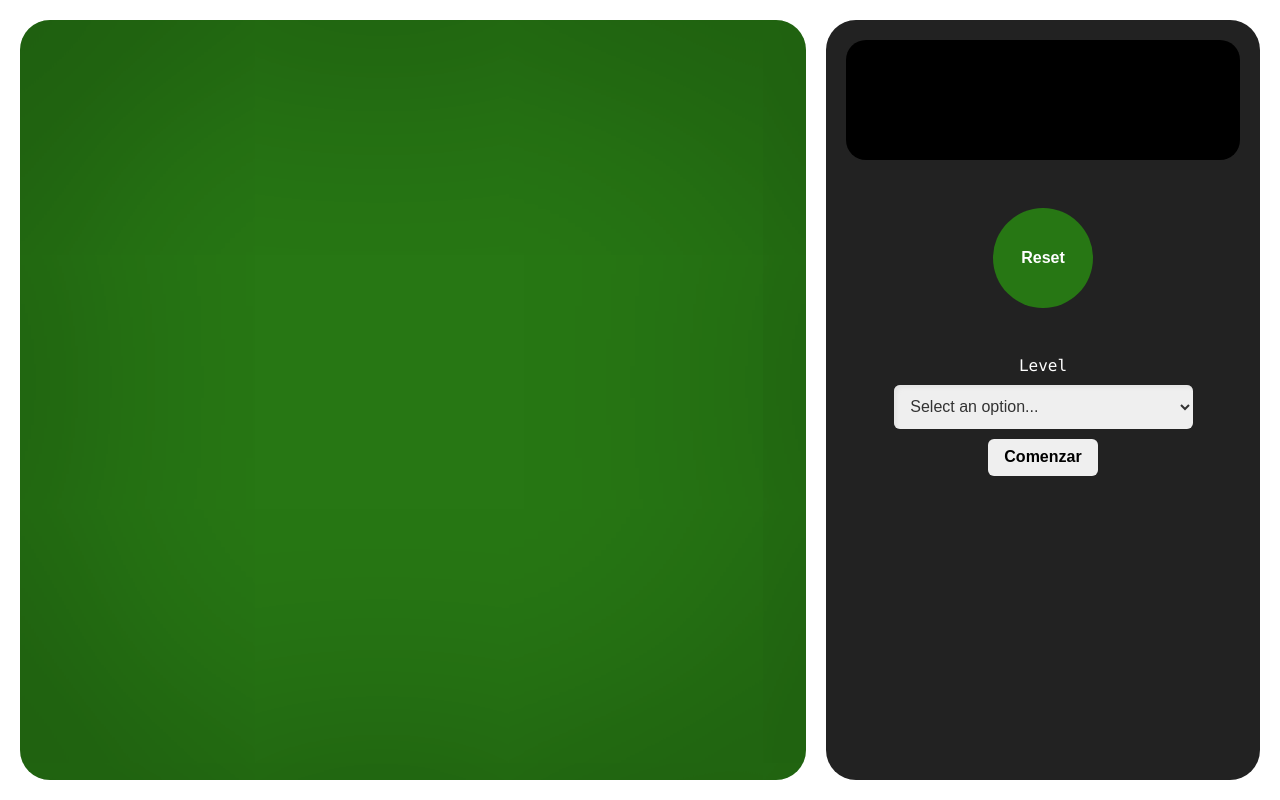
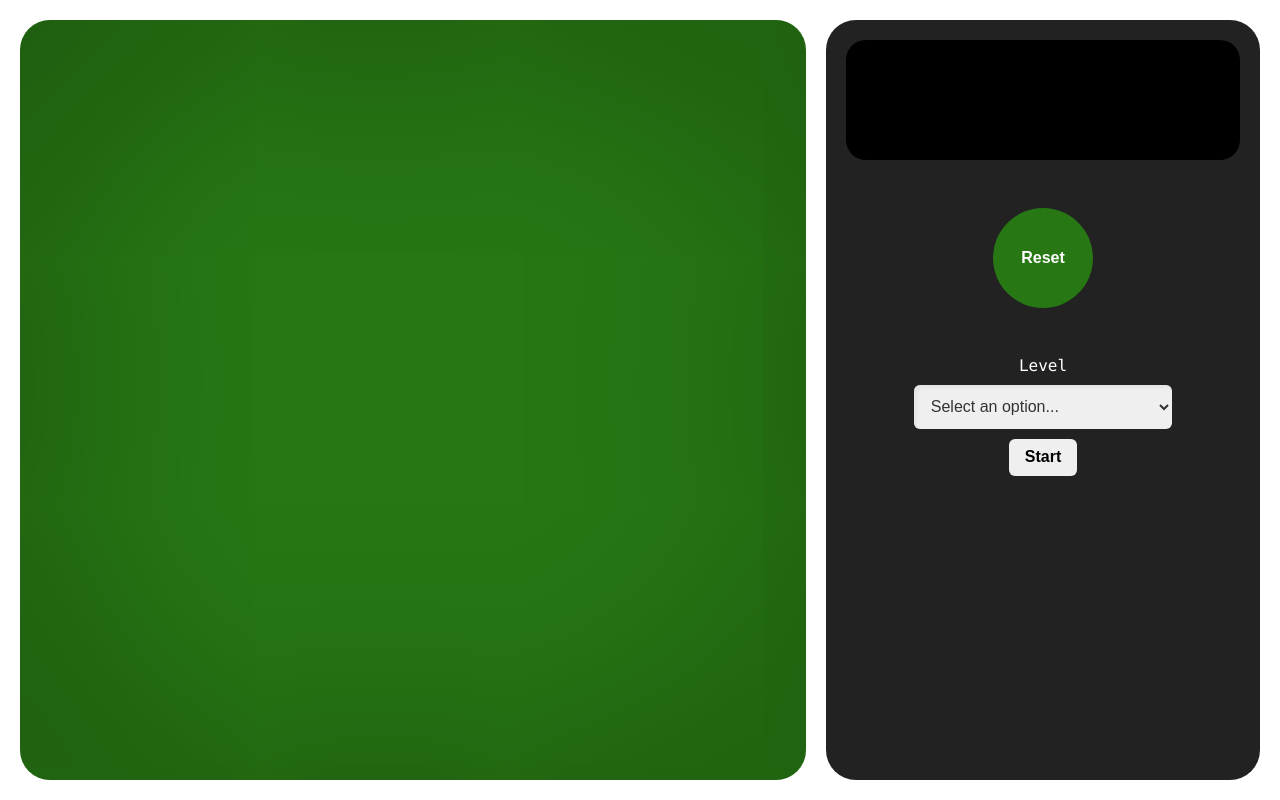
Before and after one commit to deividev/week5_day5, a plain HTML site: page index.html in a window 1280 px wide. Drawn offline with nearby package versions, Linux system fonts and the light colour scheme; a web font is replaced by a local one.

Commit message:
Error correction

```diff
--- a/index.html
+++ b/index.html
@@ -47,7 +47,7 @@
                     <option value="8">8</option>
                     <option value="9">9</option>
                 </select>
-                <button type="button" type="submit" id="start">Comenzar</button>
+                <button type="button" type="submit" id="start">Start</button>
             </form>
             <!-- *** SELECT LEVEL *** -->
         </div>
--- a/js/main.js
+++ b/js/main.js
@@ -159,9 +159,11 @@ btnStart.click(function () {
 
 
 //Reset Game
+
+const resetGame = () => location.reload();
 $('#resetear').click(() => setTimeout(resetGame, 100));
 
-const resetGame = () => location.reload();
+
 
 /*function resetGame() {
     location.reload();
```
